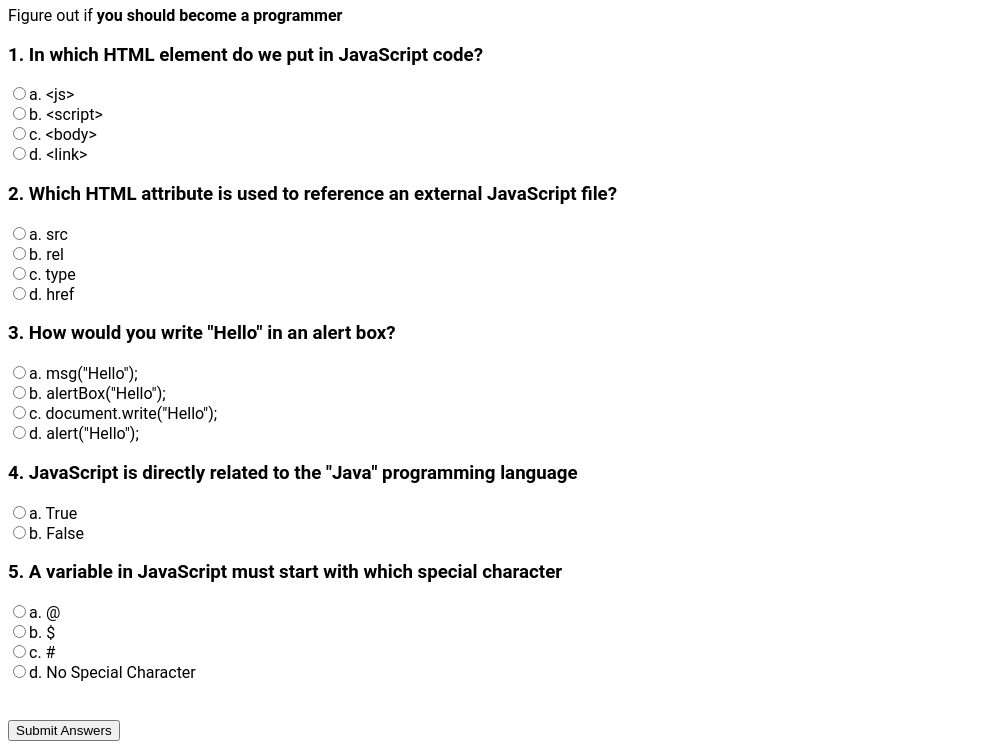
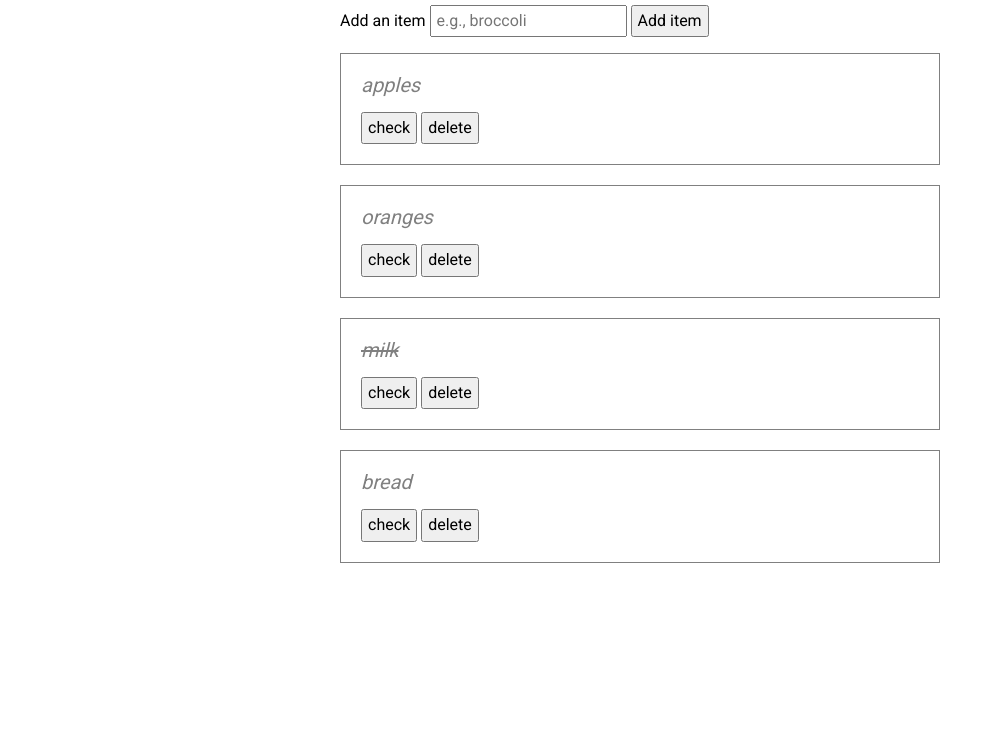
Before and after one commit to alexsjcho/thinkful-shopping-list-app-project, a plain HTML site: page index.html in a window 1280 px wide. Shown: the part 75-824 px from the top of the page, without its empty margins (0-995 px from the left). After the commit the page ends 800 px from the top, so only its background shows below. Drawn offline with nearby package versions, Linux system fonts and the light colour scheme.

Commit message:
Update index.html

```diff
--- a/index.html
+++ b/index.html
@@ -1,67 +1,82 @@
 <!DOCTYPE html>
 <html lang="en">
   <head>
-    <title>Do You Know Basic Javascript?</title>
-    <meta
-      name="description"
-      content="A quiz to test your knowledge of basic Javascript."
+    <title>Shopping List</title>
+
+    <link
+      rel="stylesheet"
+      href="https://cdnjs.cloudflare.com/ajax/libs/normalize/4.2.0/normalize.min.css"
     />
-    <meta name="viewport" content="width=device-width" />
+    <link
+      href="https://fonts.googleapis.com/css?family=Roboto"
+      rel="stylesheet"
+    />
     <link rel="stylesheet" href="main.css" />
   </head>
   <body>
-    <div id="container">
-      <header>
-        <h1>Do You Know Basic Javascript?</h1>
-        <p>Figure out if <strong> you should become a programmer</strong></p>
-      </header>
-      <section>
-        <div id="results"></div>
-        <form name="quizForm" onsubmit="return submitAnswers()">
-          <h3>1. In which HTML element do we put in JavaScript code?</h3>
-          <input type="radio" name="q1" value="a" id="q1a" />a. &lt;js&gt;<br />
-          <input type="radio" name="q1" value="b" id="q1b" />b.
-          &lt;script&gt;<br />
-          <input type="radio" name="q1" value="c" id="q1c" />c. &lt;body&gt;<br />
-          <input type="radio" name="q1" value="d" id="q1d" />d. &lt;link&gt;<br />
+    <div class="container">
+      <h1>Shopping List</h1>
 
-          <h3>
-            2. Which HTML attribute is used to reference an external JavaScript
-            file?
-          </h3>
-          <input type="radio" name="q2" value="a" id="q2a" />a. src<br />
-          <input type="radio" name="q2" value="b" id="q2b" />b. rel<br />
-          <input type="radio" name="q2" value="c" id="q2c" />c. type<br />
-          <input type="radio" name="q2" value="d" id="q2d" />d. href<br />
+      <form id="js-shopping-list-form">
+        <label for="shopping-list-entry">Add an item</label>
+        <input
+          type="text"
+          name="shopping-list-entry"
+          id="shopping-list-entry"
+          placeholder="e.g., broccoli"
+        />
+        <button type="submit">Add item</button>
+      </form>
 
-          <h3>3. How would you write "Hello" in an alert box?</h3>
-          <input type="radio" name="q3" value="a" id="q3a" />a. msg("Hello");<br />
-          <input type="radio" name="q3" value="b" id="q3b" />b.
-          alertBox("Hello");<br />
-          <input type="radio" name="q3" value="c" id="q3c" />c.
-          document.write("Hello");<br />
-          <input type="radio" name="q3" value="d" id="q3d" />d.
-          alert("Hello");<br />
-
-          <h3>
-            4. JavaScript is directly related to the "Java" programming language
-          </h3>
-          <input type="radio" name="q4" value="a" id="q4a" />a. True<br />
-          <input type="radio" name="q4" value="b" id="q4b" />b. False<br />
-
-          <h3>
-            5. A variable in JavaScript must start with which special character
-          </h3>
-          <input type="radio" name="q5" value="a" id="q5a" />a. @<br />
-          <input type="radio" name="q5" value="b" id="q5b" />b. $<br />
-          <input type="radio" name="q5" value="c" id="q5c" />c. #<br />
-          <input type="radio" name="q5" value="d" id="q5d" />d. No Special
-          Character<br />
-          <br /><br />
-          <input type="submit" value="Submit Answers" />
-        </form>
-      </section>
+      <ul class="shopping-list">
+        <li>
+          <span class="shopping-item">apples</span>
+          <div class="shopping-item-controls">
+            <button class="shopping-item-toggle">
+              <span class="button-label">check</span>
+            </button>
+            <button class="shopping-item-delete">
+              <span class="button-label">delete</span>
+            </button>
+          </div>
+        </li>
+        <li>
+          <span class="shopping-item">oranges</span>
+          <div class="shopping-item-controls">
+            <button class="shopping-item-toggle">
+              <span class="button-label">check</span>
+            </button>
+            <button class="shopping-item-delete">
+              <span class="button-label">delete</span>
+            </button>
+          </div>
+        </li>
+        <li>
+          <span class="shopping-item shopping-item__checked">milk</span>
+          <div class="shopping-item-controls">
+            <button class="shopping-item-toggle">
+              <span class="button-label">check</span>
+            </button>
+            <button class="shopping-item-delete">
+              <span class="button-label">delete</span>
+            </button>
+          </div>
+        </li>
+        <li>
+          <span class="shopping-item">bread</span>
+          <div class="shopping-item-controls">
+            <button class="shopping-item-toggle">
+              <span class="button-label">check</span>
+            </button>
+            <button class="shopping-item-delete">
+              <span class="button-label">delete</span>
+            </button>
+          </div>
+        </li>
+      </ul>
     </div>
-    <script src="js/script.js"></script>
+    <!-- jQuery CDN -->
+    <script src="https://ajax.googleapis.com/ajax/libs/jquery/3.3.1/jquery.min.js"></script>
+    <script src="index.js"></script>
   </body>
 </html>
```
